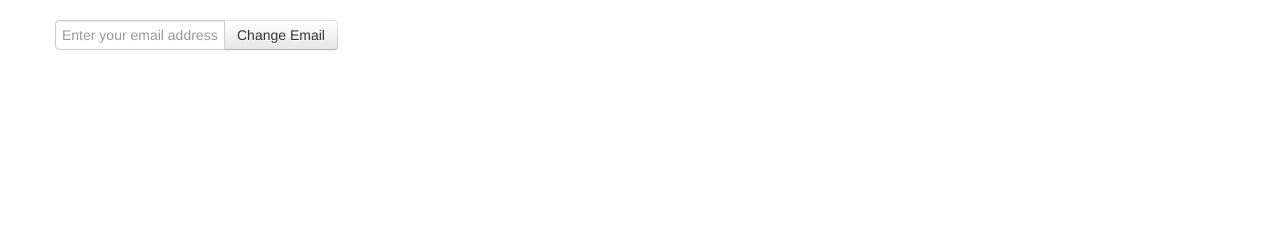
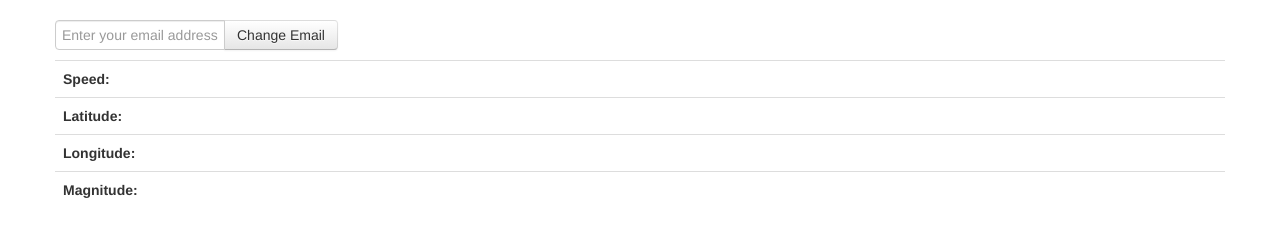
Before and after one commit to phblj/bumpfinder, a plain HTML site: page app/index.html in a window 1280 px wide. Drawn offline with Linux system fonts and the light colour scheme.

Commit message:
Adds a better table interface to HTML

```diff
--- a/app/index.html
+++ b/app/index.html
@@ -29,6 +29,26 @@
         <input id="email" class="span2" type="email" placeholder="Enter your email address" />
         <button class="btn" type="button" id="acceptEmail">Change Email</button>
       </div>
+      <table class="table">
+        <tbody>
+          <tr>
+            <th>Speed:</th>
+            <td id="speed"></td>
+          </tr>
+          <tr>
+            <th>Latitude:</th>
+            <td class="lat"></td>
+          </tr>
+          <tr>
+            <th>Longitude:</th>
+            <td class="lng"></td>
+          </tr>
+          <tr>
+            <th>Magnitude:</th>
+            <td class="mag"></td>
+          </tr>
+        </tbody>
+      </table>
       <ul id="console"></ul>
     </div>
   </body>
--- a/app/js/app.js
+++ b/app/js/app.js
@@ -4,16 +4,17 @@
   var bumpFinder;
 
   function onSpeedChecked(e, data) {
-    $("#console").prepend("<li>Speed Checked: "+ data.speed +"</li>");
-    $("#console").prepend("<li>Position: "+ data.latitude +"," + data.longitude + "</li>");
+		$("#speed").text(data.speed);
+		$("#lat").text(data.latitude);
+		$("#lng").text(data.longitude);
   }
 
   function onBumpDetected(e, data) {
-    $("#console").prepend("<li>Bump Detected: "+ data.magnitude +"</li>");
+		$("#mag").text(data.magnitude);
   }
 
   function onSubmit(e, data) {
-    $("#console").prepend("<li><strong>Submitted</strong></li>");
+    $("#console").prepend("<li><strong>Submitted at</strong> "+ new Data() +"</li>");
   }
 
   function runNewFinder() {
```
